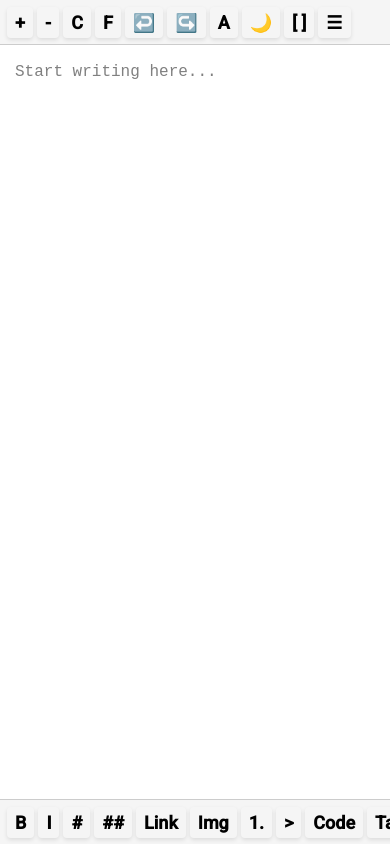
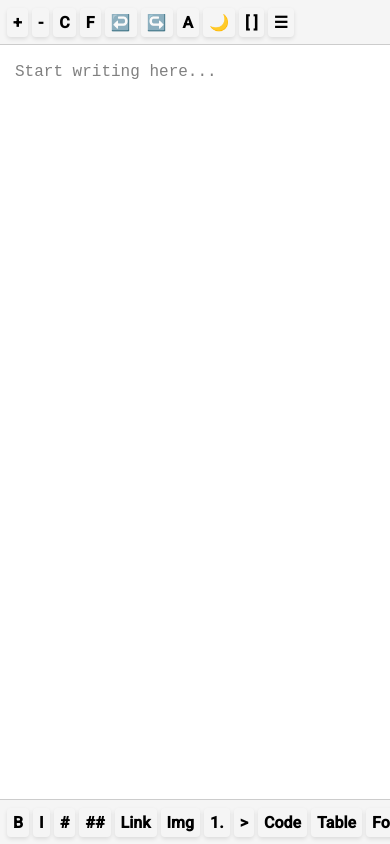
Before and after one commit to filmfolks/writer, a plain HTML site: page index.html in a window 390 px wide. Drawn offline with Linux system fonts and the light colour scheme.

Commit message:
index.html

```diff
--- a/index.html
+++ b/index.html
@@ -180,23 +180,16 @@
         #footer.hidden { opacity: 0; pointer-events: none; }
         #footer.visible { opacity: 1; pointer-events: auto; }
 
-        /* --- START OF MOBILE-SPECIFIC STYLES --- */
+        /* --- START OF NEW MOBILE-SPECIFIC STYLES --- */
         #mobile-top-bar, #mobile-bottom-bar {
             display: none;
         }
 
-        /* This is the "Auto-Detector" for mobile devices */
         @media (max-width: 768px) {
             /* Hide all original desktop/mobile controls */
             #toolbar, #footer, #hamburger-btn, .mobile #toolbar {
                 display: none !important;
             }
-
-            /*
-            =====================================================================
-            CRITICAL FIX FOR MOBILE VIEW IS IN THE CSS RULE BELOW
-            =====================================================================
-            */
 
             /* Show and style new mobile bars */
             #mobile-top-bar, #mobile-bottom-bar {
@@ -211,23 +204,9 @@
                 z-index: 100;
                 padding: 0 5px;
                 box-sizing: border-box;
-
-                /* --- THESE ARE THE CRITICAL FIXES --- */
-                justify-content: flex-start !important; /* Force alignment to the left */
-                flex-wrap: nowrap !important; /* Force all buttons into a single line */
-                overflow-x: auto !important; /* Make the single line scrollable by swiping */
-                white-space: nowrap; /* A fallback for maximum compatibility */
+                overflow-x: auto; /* Allow horizontal scrolling for buttons */
+                white-space: nowrap; /* Prevent wrapping */
             }
-
-            /* Cosmetic fix to hide the scrollbar itself but keep it scrollable */
-            #mobile-top-bar::-webkit-scrollbar, #mobile-bottom-bar::-webkit-scrollbar {
-                display: none;
-            }
-            #mobile-top-bar, #mobile-bottom-bar {
-                -ms-overflow-style: none;
-                scrollbar-width: none;
-            }
-
             .dark-mode #mobile-top-bar, .dark-mode #mobile-bottom-bar {
                 background-color: #252525;
                 border-color: #444;
@@ -236,11 +215,13 @@
             #mobile-top-bar {
                 top: 0;
                 border-bottom: 1px solid var(--mobile-border-color, #ccc);
+                justify-content: flex-start; /* Align to left with scroll */
             }
 
             #mobile-bottom-bar {
                 bottom: 0;
                 border-top: 1px solid var(--mobile-border-color, #ccc);
+                justify-content: flex-start; /* Align to left with scroll */
             }
 
             #mobile-top-bar button, #mobile-bottom-bar button {
@@ -251,18 +232,20 @@
                 font-weight: bold;
                 cursor: pointer;
                 padding: 5px 8px;
-                flex-shrink: 0;
+                flex-shrink: 0; /* Prevent buttons from shrinking */
+                display: inline-block; /* Ensure they line up */
             }
              .dark-mode #mobile-top-bar button, .dark-mode #mobile-bottom-bar button {
                 color: #ddd;
             }
 
             #editor {
-                height: calc(100vh - 90px) !important;
+                height: calc(100vh - 90px) !important; /* Full height minus top and bottom bars */
                 margin-top: 45px;
                 padding: 15px !important;
             }
 
+            /* New Slider Menu for mobile */
             #mobile-slider-container {
                 position: relative;
             }
@@ -276,7 +259,7 @@
                 border-radius: 4px;
                 box-shadow: 0 2px 5px rgba(0,0,0,0.2);
                 z-index: 101;
-                width: 160px;
+                width: 150px;
             }
             .dark-mode #mobile-slider-menu {
                  background-color: #333;
@@ -294,6 +277,7 @@
                 display: block;
             }
 
+            /* Focus Mode adjustments for new mobile UI */
             .focus-mode #mobile-top-bar,
             .focus-mode #mobile-bottom-bar {
                 display: none;
@@ -302,13 +286,20 @@
                 height: 100vh !important;
                 margin-top: 0;
             }
+
+            /* Adjustments for smaller screens */
+            @media (max-width: 480px) {
+                #mobile-top-bar button, #mobile-bottom-bar button {
+                    font-size: 16px; /* Slightly smaller font for very small screens */
+                    padding: 5px 6px;
+                }
+            }
         }
-        /* --- END OF MOBILE-SPECIFIC STYLES --- */
+        /* --- END OF NEW MOBILE-SPECIFIC STYLES --- */
 
     </style>
 </head>
 <body>
-    <button id="hamburger-btn" onclick="toggleMobileMenu()">☰</button>
     <div id="toolbar">
         <button title="Save" onclick="handleSave()">S</button>
         <button title="Clear" onclick="clearText()">C</button>
@@ -723,7 +714,7 @@
 
              const range = selection.getRangeAt(0);
              const selectedText = range.toString();
-             let formattedText;
+             let replacementNode;
 
              switch (type) {
                  case 'bold': formattedText = `**${selectedText}**`; break;
```
